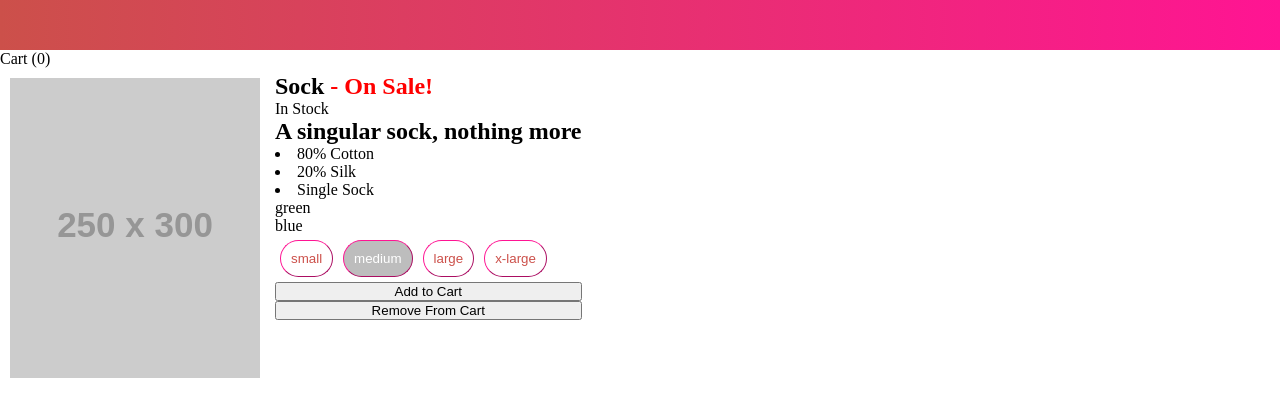
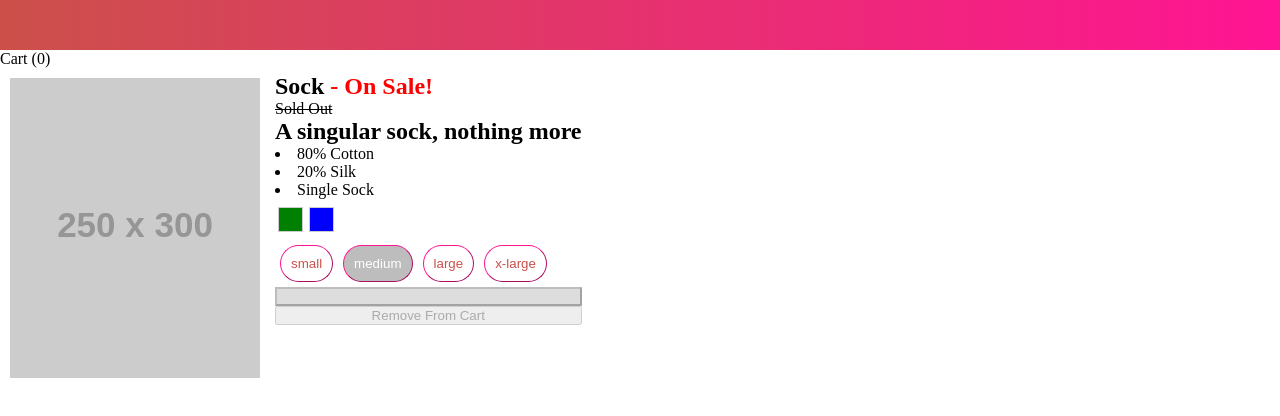
Before and after one commit to Cole-Campbell/Vue-Intro, a plain HTML site: page index.html in a window 1280 px wide. Drawn offline with nearby package versions, Linux system fonts and the light colour scheme; placeholder pictures from the web are drawn by us.

Commit message:
Styles & Classes
Added style and classes to the view based on the data in the controller.

```diff
--- a/index.html
+++ b/index.html
@@ -21,7 +21,7 @@
             <span v-if="product.onSale" class="sale"> - On Sale!</span>
           </h1>
           <p v-if="product.inStock">In Stock</p>
-          <p v-else>Sold Out</p>
+          <p v-else :class="{soldOut: !product.inStock}">Sold Out</p>
           <h2>{{product.description}}</h2>
           <ul>
             <li v-for="detail in product.details">
@@ -29,19 +29,29 @@
             </li>
           </ul>
           <section class="product-colors">
-            <div v-for="variant in product.variants" :key="variant.id">
-              <p @mouseover="displayImage(variant.imageURL)">
-                {{variant.color}}
-              </p>
-            </div>
+            <div
+              v-for="variant in product.variants"
+              :key="variant.id"
+              class="color-box"
+              :style="{backgroundColor: variant.color}"
+              @mouseover="displayImage(variant.imageURL)"
+            ></div>
           </section>
           <section class="product-sizes">
             <div v-for="size in product.sizes" :key="size.name">
               <button :disabled="!size.available">{{size.name}}</button>
             </div>
           </section>
-          <button v-on:click="addToCart">Add to Cart</button>
-          <button v-on:click="removeFromCart">Remove From Cart</button>
+          <button
+            v-on:click="addToCart"
+            :disabled="!product.inStock"
+            :class="{disabledButton: !product.inStock}"
+          >
+            Add to Cart
+          </button>
+          <button v-on:click="removeFromCart" :disabled="cart === 0">
+            Remove From Cart
+          </button>
         </div>
       </section>
     </div>
--- a/main.js
+++ b/main.js
@@ -5,7 +5,7 @@ var app = new Vue({
       name: "Sock",
       description: "A singular sock, nothing more",
       imageURL: "http://placehold.it/250x300",
-      inStock: true,
+      inStock: false,
       onSale: true,
       details: ["80% Cotton", "20% Silk", "Single Sock"],
       variants: [
--- a/styles.css
+++ b/styles.css
@@ -40,6 +40,12 @@
   flex-direction: row;
 }
 
+.product-colors {
+  display: flex;
+  flex-direction: row;
+  margin: 5px 0;
+}
+
 .product-sizes button {
   padding: 10px;
   margin: 5px;
@@ -64,3 +70,21 @@
 .sale {
   color: red;
 }
+
+.disabledButton {
+  color: #dddddd;
+  background-color: #dddddd;
+}
+
+.soldOut {
+  text-decoration: line-through;
+}
+
+.color-box {
+  border: 1px solid #cccccc;
+  width: 25px;
+  height: 25px;
+  padding: 3px;
+  margin: 3px;
+  border-spacing: 3px;
+}
```
